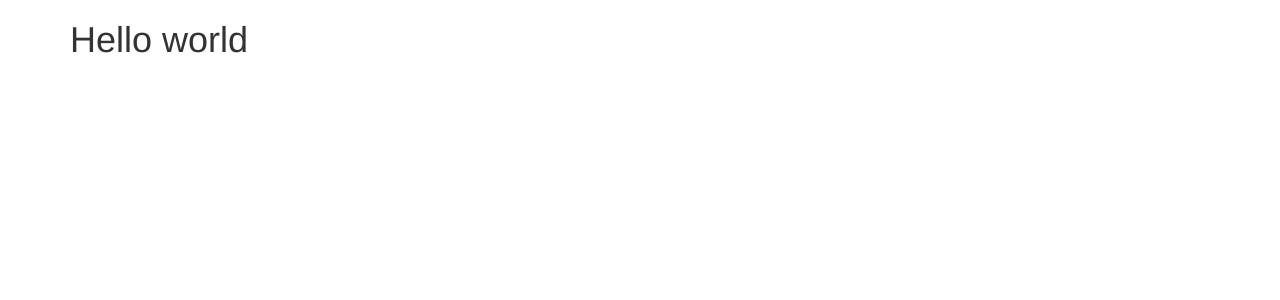
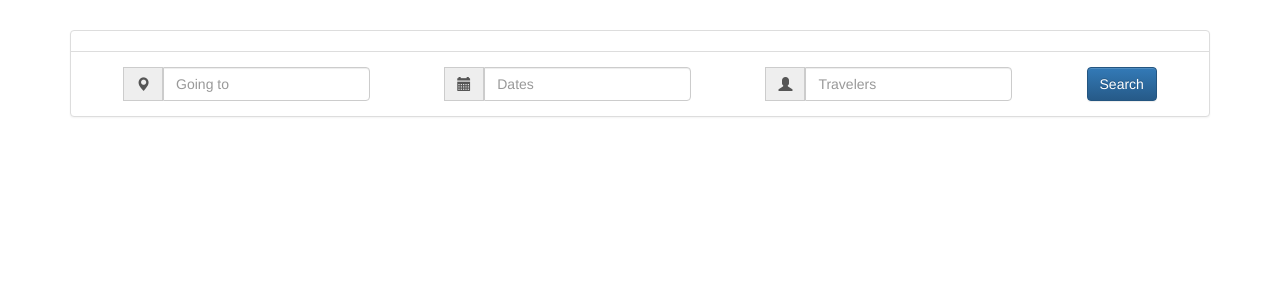
Before and after one commit to dusmcd/expedia-clone, an Angular app in the folder client/: page / in a window 1280 px wide. Shown: the top 300 px of the page. Built offline with nearby package versions, Linux system fonts and the light colour scheme.

Commit message:
adding search component to main page

```diff
--- a/client/src/app/app.component.html
+++ b/client/src/app/app.component.html
@@ -1,3 +1,3 @@
 <main class="container">
-  <h1>Hello world</h1>
+  <app-search></app-search>
 </main>
--- a/client/src/app/app.component.ts
+++ b/client/src/app/app.component.ts
@@ -1,10 +1,11 @@
 import { Component } from '@angular/core';
 import { RouterOutlet } from '@angular/router';
+import { SearchComponent } from './search/search.component';
 
 @Component({
   selector: 'app-root',
   standalone: true,
-  imports: [RouterOutlet],
+  imports: [RouterOutlet, SearchComponent],
   templateUrl: './app.component.html',
   styleUrl: './app.component.css'
 })
```
